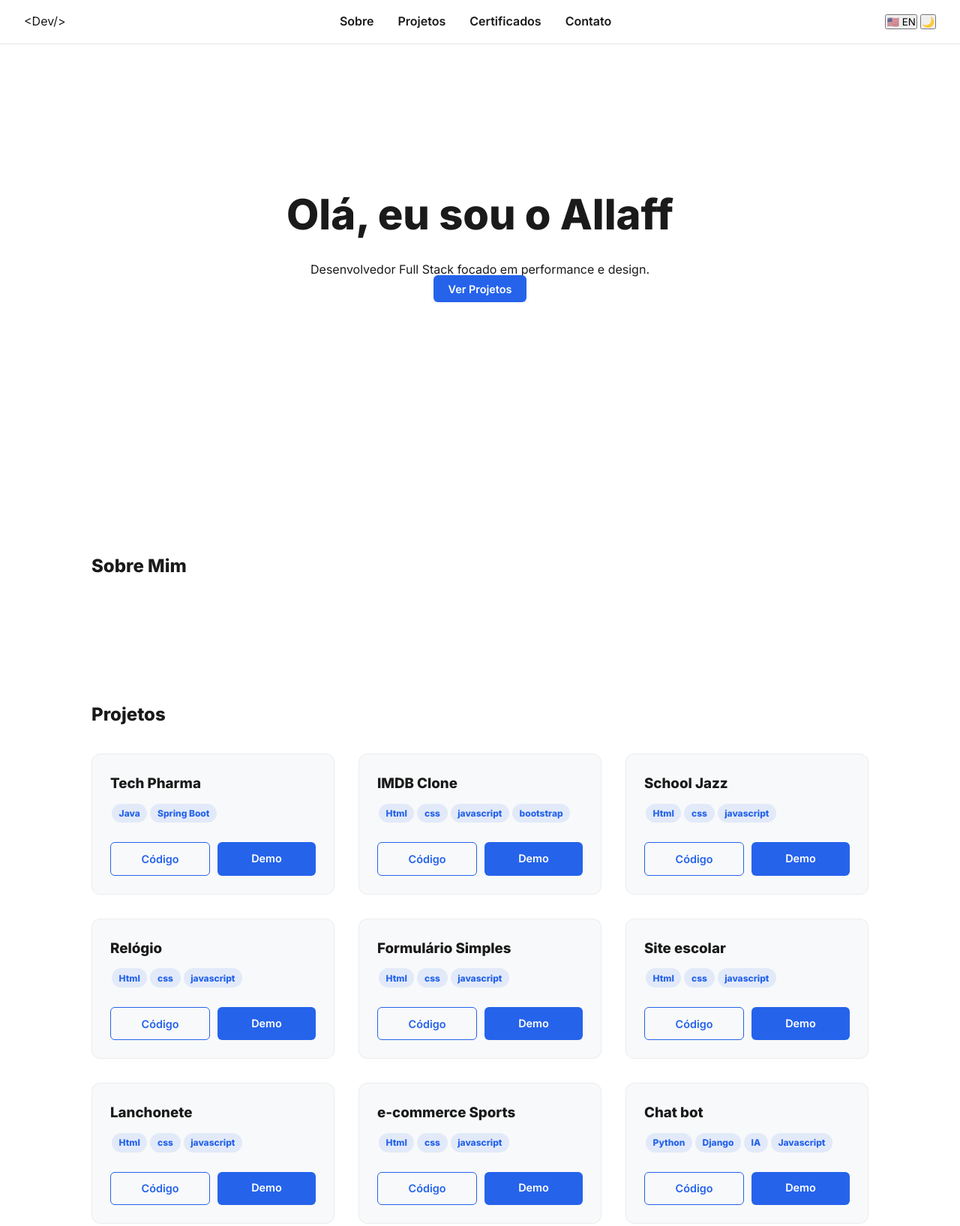
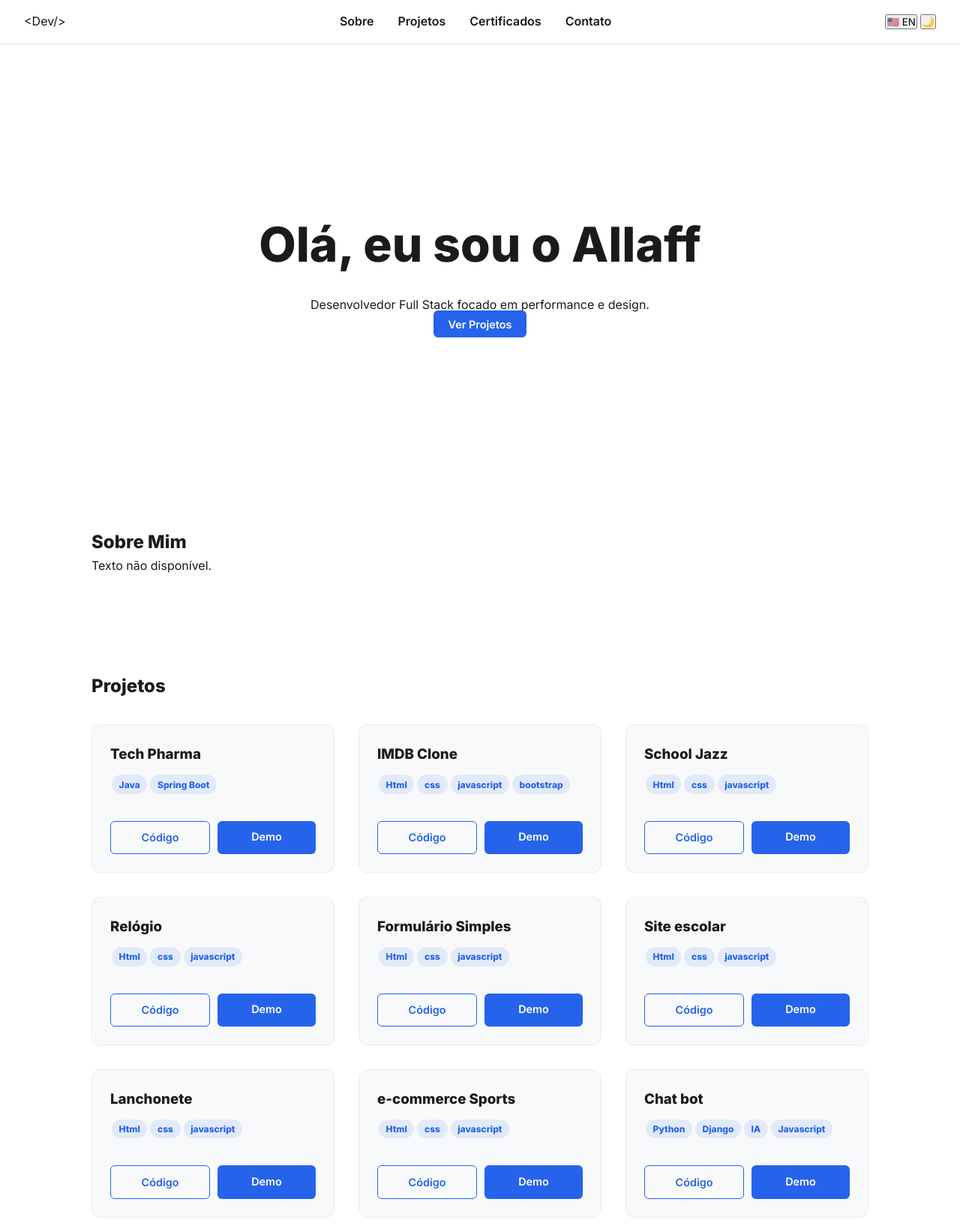
Before and after one commit to allaff/portfolio, a plain HTML site: page index.html in a window 1280 px wide. Shown: the top 1635 px of the page at 75% size. Drawn offline with Linux system fonts and the light colour scheme.

Commit message:
foi feito algumas alterações no script.js

```diff
--- a/script.js
+++ b/script.js
@@ -9,18 +9,21 @@ let siteData = null;
 async function initSite() {
     try {
         const response = await fetch('data.json');
+        if (!response.ok) throw new Error('Não foi possível carregar o data.json');
         siteData = await response.json();
         renderProfile();
         renderProjects();
         setupEventListeners();
-    } catch (e) { console.error("Falha ao iniciar site:", e); }
+    } catch (e) {
+        console.error("Erro crítico ao carregar dados:", e);
+    }
 }
 
 function renderProfile() {
     if (!siteData || !siteData.profile) return;
     const profile = siteData.profile;
 
-    // Fallback: se não houver tradução no JSON, usa o que existir
+    // CORREÇÃO: Fallback robusto para evitar o erro de undefined
     const langData = profile[currentLang] || profile.pt || {};
 
     const nameEl = document.getElementById('hero-name');
@@ -28,7 +31,7 @@ function renderProfile() {
     const emailEl = document.getElementById('contact-email');
 
     if (nameEl) nameEl.textContent = `Olá, eu sou o ${profile.name}`;
-    if (aboutEl) aboutEl.textContent = langData.about || "";
+    if (aboutEl) aboutEl.textContent = langData.about || "Texto não disponível.";
     if (emailEl) {
         emailEl.textContent = profile.email;
         emailEl.href = `mailto:${profile.email}`;
@@ -66,15 +69,19 @@ function setupEventListeners() {
     const langBtn = document.getElementById('lang-toggle');
     const themeBtn = document.getElementById('theme-toggle');
 
-    if (langBtn) langBtn.onclick = () => {
+    if (langBtn) {
+        langBtn.onclick = () => {
             currentLang = currentLang === 'pt' ? 'en' : 'pt';
             updateLanguage(currentLang);
         };
+    }
 
-    if (themeBtn) themeBtn.onclick = () => {
+    if (themeBtn) {
+        themeBtn.onclick = () => {
             document.body.classList.toggle('dark-mode');
             themeBtn.textContent = document.body.classList.contains('dark-mode') ? '☀️' : '🌙';
         };
     }
+}
 
 initSite();
--- a/style.css
+++ b/style.css
@@ -26,6 +26,7 @@ body {
     color: var(--text-color);
     transition: 0.3s;
     line-height: 1.6;
+    padding-top: 80px;
 }
 
 .navbar {
@@ -55,13 +56,13 @@ body {
 }
 
 .container {
-    padding: 6rem 2rem 4rem;
+    padding: 4rem 2rem;
     max-width: 1100px;
     margin: 0 auto;
 }
 
 .hero {
-    height: 80vh;
+    min-height: 70vh;
     display: flex;
     flex-direction: column;
     align-items: center;
@@ -70,14 +71,14 @@ body {
 }
 
 .hero h1 {
-    font-size: 3.5rem;
+    font-size: clamp(2.5rem, 8vw, 4rem);
     font-weight: 800;
     margin-bottom: 1rem;
 }
 
 .grid {
     display: grid;
-    grid-template-columns: repeat(auto-fit, minmax(300px, 1fr));
+    grid-template-columns: repeat(auto-fit, minmax(280px, 1fr));
     gap: 2rem;
     margin-top: 2rem;
 }
@@ -87,12 +88,13 @@ body {
     padding: 1.5rem;
     border-radius: 12px;
     border: 1px solid rgba(0, 0, 0, 0.05);
-    transition: 0.3s;
+    display: flex;
+    flex-direction: column;
+    transition: transform 0.3s;
 }
 
 .card:hover {
     transform: translateY(-5px);
-    border-color: var(--accent-color);
 }
 
 .tech-tag {
@@ -109,7 +111,8 @@ body {
 .card-links {
     display: flex;
     gap: 10px;
-    margin-top: 1.5rem;
+    margin-top: auto;
+    padding-top: 1.5rem;
 }
 
 .btn-primary,
@@ -148,4 +151,8 @@ footer {
     .hero h1 {
         font-size: 2.2rem;
     }
+
+    .container {
+        padding: 2rem 1rem;
+    }
 }
```
Lines whose indentation alone changed are shown as unchanged.
